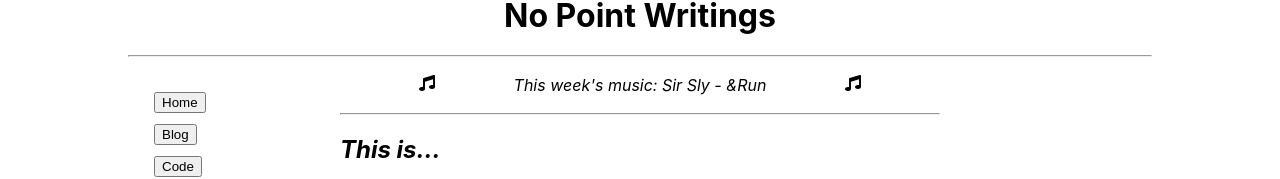
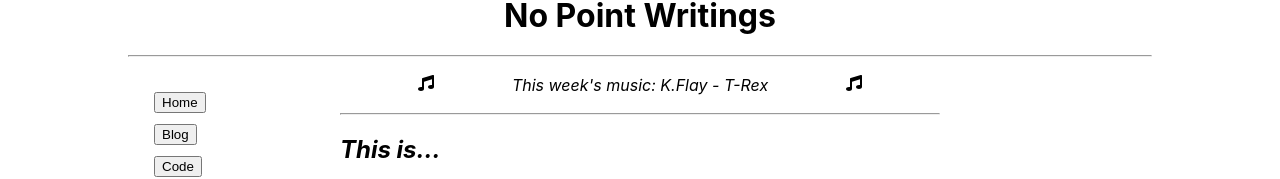
Before and after one commit to naglissul/naglissul.github.io, a React (Create React App) app: page /#/ in a window 1280 px wide. Shown: the part 137-316 px from the top of the page. Built offline with nearby package versions, Linux system fonts and the light colour scheme.

Commit message:
Change music to t-rex

```diff
--- a/src/pages/homePage/HomePage.tsx
+++ b/src/pages/homePage/HomePage.tsx
@@ -16,7 +16,7 @@ import { MOBILE_THRESHOLD } from "../../constants";
 function HomePage() {
   return (
     <section>
-      <BestMusic name="Sir Sly - &Run" />
+      <BestMusic name="K.Flay - T-Rex" />
       <hr />
       <h1>
         <em>This is...</em>
```
